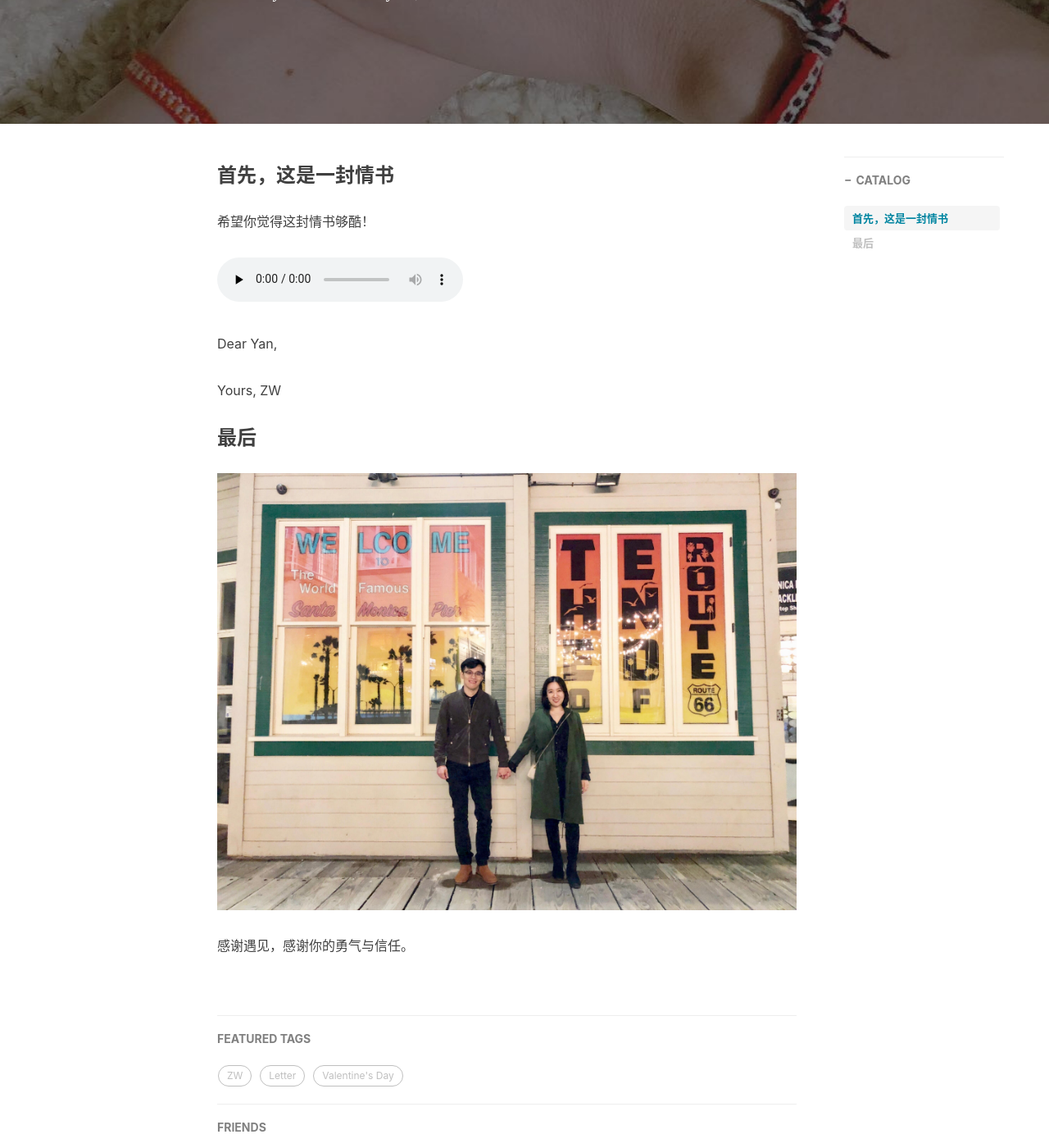
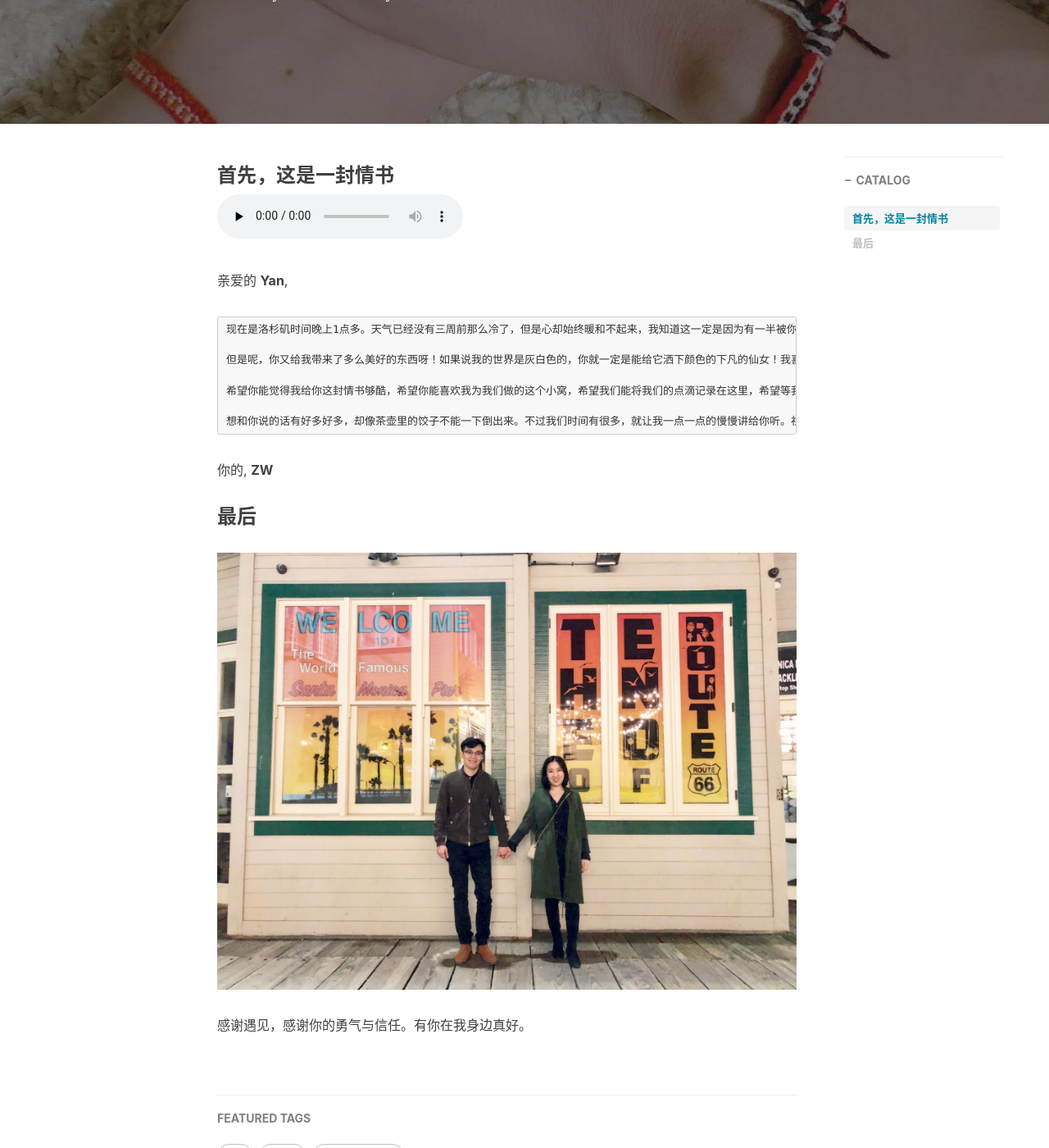
Before and after one commit to project106/project106.github.io, a Jekyll site: the page built from _posts/2019-02-14-ValentinesDay.md, in a window 1280 px wide and 1400 px high, scrolled down 372 px. Shown: the whole window at 82% size. Built offline with Jekyll 4.4.1, drawn with Linux system fonts in a browser that asks for light colours; nearby versions of some CDN libraries; comment, search, counter and statistics services are not loaded.

Commit message:
Update 2019-02-14-ValentinesDay.md

```diff
--- a/_posts/2019-02-14-ValentinesDay.md
+++ b/_posts/2019-02-14-ValentinesDay.md
@@ -13,20 +13,25 @@
 ---
 
 ### 首先，这是一封情书
-希望你觉得这封情书够酷！
 
 <audio id="audio" controls="" preload="none">
       <source id="mp3" src="https://raw.githubusercontent.com/project106/project106.github.io/master/audio/Perfect.mp3">
 </audio>
 
-Dear Yan,
+亲爱的 **Yan**,
 
+    现在是洛杉矶时间晚上1点多。天气已经没有三周前那么冷了，但是心却始终暖和不起来，我知道这一定是因为有一半被你带走了！
 
+    但是呢，你又给我带来了多么美好的东西呀！如果说我的世界是灰白色的，你就一定是能给它洒下颜色的下凡的仙女！我喜欢你的美丽优雅，你的温柔和理解，你的决心与勇气，你的平和下的不易显露的热情，特别的喜欢！你喜欢这样的为你着迷的我吗？我想和你亲近，想和你心灵想通，想和你一起fall in love。我会怕自己不够优秀，怕自己不能像超级英雄一样保护你，但是我一直在努力，我有信心呢！
 
-Yours,
-ZW
+    希望你能觉得我给你这封情书够酷，希望你能喜欢我为我们做的这个小窝，希望我们能将我们的点滴记录在这里，希望等我们年纪大了之后能再一起回想起在此刻纪录的美好。
+
+    想和你说的话有好多好多，却像茶壶里的饺子不能一下倒出来。不过我们时间有很多，就让我一点一点的慢慢讲给你听。祝我们的第一个情人节快乐！想你，我一直想着呢。
+
+你的,
+**ZW**
 
 ### 最后
 ![](https://raw.githubusercontent.com/project106/project106.github.io/master/img/home-bg-us.jpeg)
 
-感谢遇见，感谢你的勇气与信任。
+感谢遇见，感谢你的勇气与信任。有你在我身边真好。
```
